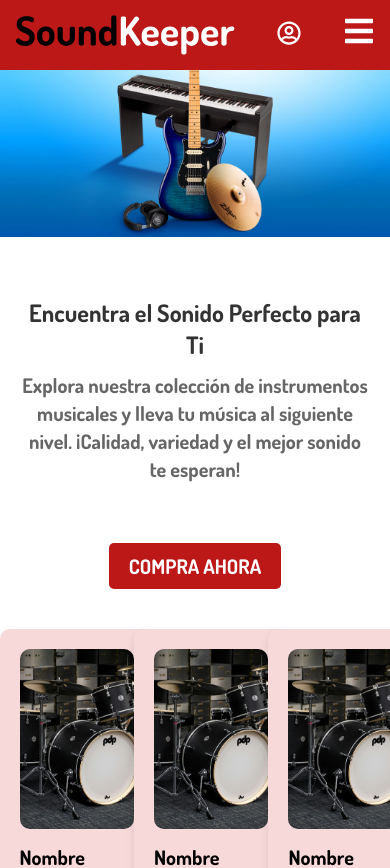
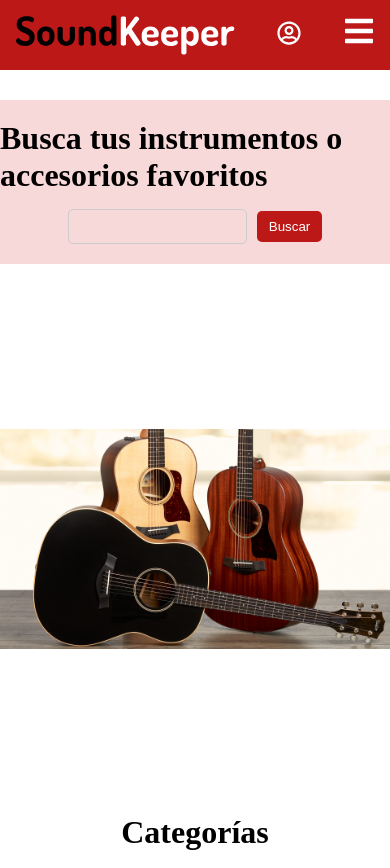
Before and after one commit to ValentinaRamosRomero/FE_InstrumentosMusicales, a React (Vite) app: page / in a window 390 px wide. Shown: the top 868 px of the page. Built offline with nearby package versions, Linux system fonts and the light colour scheme.

Commit message:
Cambios Estructura

```diff
--- a/src/App.jsx
+++ b/src/App.jsx
@@ -1,8 +1,6 @@
 import React from "react";
 import { BrowserRouter as Router, Routes, Route } from "react-router-dom";
 
-
-import Landing from "./Pages/Landing/Landing";
 import Home from "./Pages/Home/Home";
 
 
@@ -10,8 +8,7 @@
   return (
     <Router>
       <Routes>
-        <Route path="/" element={<Landing />} />
-        <Route path="/productos" element={<Home/>} />
+        <Route path="/" element={<Home/>} />
       </Routes>
     </Router>
   );
--- a/src/Pages/Landing/Landing.css
+++ /dev/null
@@ -1,154 +0,0 @@
-/*Importación de la fuente Dosis */
-@import url('https://fonts.googleapis.com/css2?family=Dosis:wght@700&display=swap');
-
-/* Contenedor principal del Landing */
-.landing-container {
-  display: flex;
-  flex-direction: column;
-  align-items: center; /* ✅ Centrado horizontalmente */
-  justify-content: center; /* ✅ Centrado verticalmente */
-  width: 100vw;
-  min-height: 100vh; /* ✅ Asegura que ocupe toda la pantalla */
-  margin: 0;
-  padding: 0;
-  font-family: "Dosis", sans-serif;
-  text-align: center; /* ✅ Asegura que el texto esté alineado */
-}
-
-/* Contenedor de la imagen */
-.landing-image-container {
-  width: 100%;
-  height: 100%;
-  display: flex;
-  justify-content: center;
-  align-items: center;
-  overflow: hidden;
-}
-
-/* Imagen de portada */
-.landing-image {
-  width: 100%;
-  height: 100%;
-  object-fit: cover;
-  display: block;
-}
-
-/* Contenido alineado al centro */
-.landing-content {
-  width: 90%;
-  max-width: 1200px;
-  margin-top: 40px;
-  padding: 20px;
-  text-align: center; /* ✅ Cambiado de left a center */
-}
-
-/* Estilos para el título */
-.landing-title {
-  font-family: "Dosis", sans-serif;
-  font-weight: 700;
-  font-size: 36px;
-  line-height: 45.5px;
-  color: #333;
-  margin-bottom: 10px;
-  word-wrap: break-word;
-}
-
-/* Estilos para el texto */
-.landing-text {
-  font-family: "Dosis", sans-serif;
-  font-weight: 700;
-  font-size: 36px;
-  line-height: 45.5px;
-  color: #666;
-  max-width: 100%;
-  word-wrap: break-word;
-  white-space: normal;
-}
-
-/* Contenedor del botón */
-.button-container {
-  display: flex;
-  justify-content: center; /* ✅ Centrado horizontalmente */
-  align-items: center; /* ✅ Centrado verticalmente */
-  width: 100%;
-  margin-top: 40px;
-}
-
-/* Botón de "COMPRA AHORA" */
-.landing-button {
-  font-family: "Dosis", sans-serif;
-  font-weight: 700;
-  font-size: 36px;
-  color: white;
-  background-color: #bc1818;
-  padding: 15px 30px;
-  border: none;
-  border-radius: 5px;
-  cursor: pointer;
-  transition: 0.3s ease-in-out, transform 0.2s ease;
-  text-transform: uppercase;
-  text-align: center;
-}
-
-.landing-button:hover {
-  background-color: #a61414;
-  transform: scale(1.05);
-}
-
-/* Pantallas menores a 1024px (tablets y laptops pequeñas) */
-@media (max-width: 1024px) {
-  .landing-title {
-    font-size: 32px;
-    line-height: 42px;
-  }
-
-  .landing-text {
-    font-size: 28px;
-    line-height: 38px;
-  }
-
-  .button-container {
-    width: 100%;
-  }
-
-  .landing-button {
-    font-size: 28px;
-    padding: 12px 25px;
-  }
-}
-
-/* Pantallas menores a 768px (móviles y tablets pequeñas) */
-@media (max-width: 768px) {
-  .landing-title {
-    font-size: 28px;
-    line-height: 36px;
-  }
-
-  .landing-text {
-    font-size: 24px;
-    line-height: 32px;
-  }
-
-  .landing-button {
-    font-size: 24px;
-    padding: 12px 20px;
-  }
-}
-
-/* Pantallas menores a 480px (móviles pequeños) */
-@media (max-width: 480px) {
-  .landing-title {
-    font-size: 24px;
-    line-height: 32px;
-  }
-
-  .landing-text {
-    font-size: 20px;
-    line-height: 28px;
-  }
-
-  .landing-button {
-    font-size: 20px;
-    padding: 10px 20px;
-  }
-}
--- a/src/Pages/Landing/Landing.jsx
+++ /dev/null
@@ -1,51 +0,0 @@
-import React from "react";
-import "./Landing.css";
-import Header from "../../Componentes/Header/Header";
-import Producto from "../../Componentes/Products/Producto";
-import Footer from "../../Componentes/Footer/Footer";
-import landingImage from "../../assets/landing_portada.png";
-import { Link, ScrollRestoration } from "react-router-dom";
-
-const Landing = () => {
-  return (
-    <>
-      <Header />
-      <div className="landing-container">
-        {}
-        <div className="landing-image-container">
-          <img
-            src={landingImage}
-            alt="Landing portada"
-            className="landing-image"
-          />
-        </div>
-
-        {}
-        <div className="landing-content">
-          <h1 className="landing-title">
-            Encuentra el Sonido Perfecto para Ti
-          </h1>
-          <p className="landing-text">
-            Explora nuestra colección de instrumentos musicales y lleva tu
-            música al siguiente nivel. ¡Calidad, variedad y el mejor sonido te
-            esperan!
-          </p>
-        </div>
-
-        {}
-        <div className="button-container">
-          <Link to="/productos">
-            <button className="landing-button">COMPRA AHORA</button>
-          </Link>
-
-        </div>
-
-        {}
-        <Producto />
-      </div>
-      <Footer /> {}
-    </>
-  );
-};
-
-export default Landing;
```
